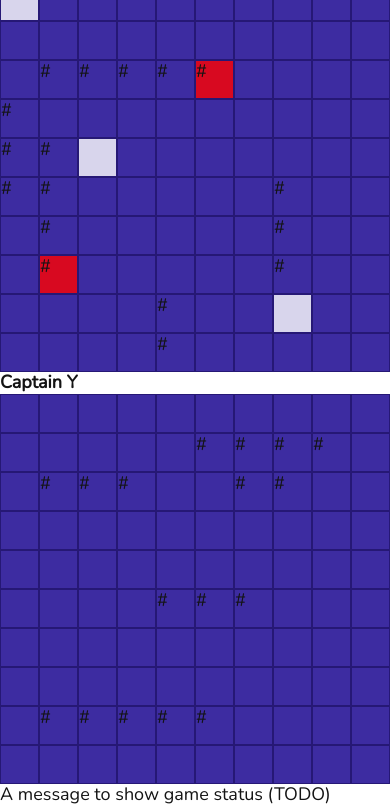
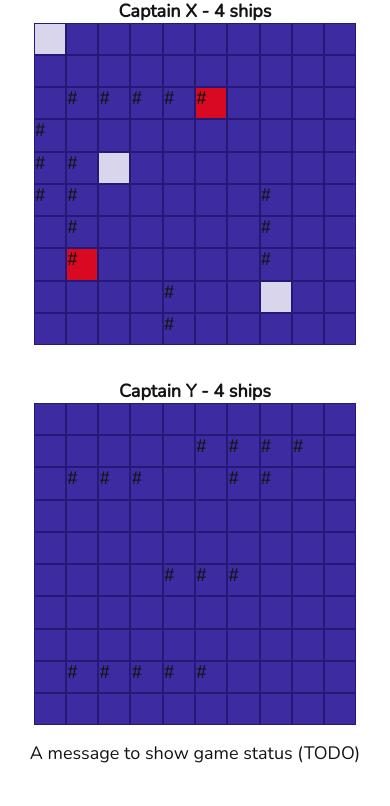
Before and after one commit to frarosset/battleship, a website built with webpack: page src/index.html in a window 390 px wide. Shown: the part 61-867 px from the top of the page. After the commit the page ends 844 px from the top, so only its background shows below. Built offline with nearby package versions, Linux system fonts and the light colour scheme.

Commit message:
Add some minor style to the game view page
The structural style of the page has been setup, too.
Now the two players gameboards occupy almost the most space available
(excluding padding, etc). This is also responsive, and moves the
arrangment of those boards based on the orientation of the screen.

```diff
--- a/src/index.css
+++ b/src/index.css
@@ -27,6 +27,9 @@
   /* Font sizes */
   --txt-fontsize: 18px;
   --txt-lineheight: 1.2;
+  --h1-fontsize: 1.2rem;
+  --player-h3-fontsize: 1rem;
+  --msg-fontsize: 1rem;
 
   /* Text clamping: number of lines */
   /* --max-lines: 4; */
@@ -39,6 +42,9 @@
   /* --radius-inner: 25px; */
 
   /*Margins, gaps and paddings (+widths)*/
+  --page-padding: 1rem;
+  --page-gap: 1rem;
+  --players-gap: 2rem;
 
   /* Images / icons size */
 
@@ -174,9 +180,83 @@ button {
   background: #555; /* color of the scroll thumb on hover */
 }
 
+/* Structural styles ----------------------------------------------------- */
+.game,
+.game__players-div,
+.game__player-div,
+.player {
+  display: flex;
+  flex-direction: column;
+  flex: 1;
+}
+
+@media only screen and (orientation: landscape) {
+  .game__players-div {
+    flex-direction: row;
+  }
+}
+
+.game,
+.game__players-div,
+.game__player-div,
+.player,
+.player__gameboard,
+.cell {
+  overflow: hidden;
+  min-height: 0;
+  min-width: 0;
+}
+
+.game__player-div {
+  width: 100%;
+  height: 100%;
+  justify-content: center;
+  /* border: 2px solid green; */
+}
+
+/* .player__gameboard { */
+/* border: 2px solid red; */
+/* } */
+
+.player {
+  justify-content: center;
+}
+
+.player__name-h3 {
+  text-align: center;
+}
+
+.gameboard {
+  max-height: 100%;
+  max-width: 100%;
+  margin: 0 auto;
+}
+
+/* Colors, dimensions and padding styles --------------------------------- */
+
+.game {
+  padding: var(--page-padding);
+  gap: var(--page-gap);
+}
+
+.game__players-div {
+  gap: var(--players-gap);
+}
+
+/* Custom Header style*/
+.header__h1 {
+  text-align: center;
+  font-size: var(--h1-fontsize);
+}
+
 /* Custom gameboard style */
 .gameboard {
   background-color: var(--gameboard-bg-col);
+}
+
+/* Custom player style */
+.player__name-h3 {
+  font-size: var(--player-h3-fontsize);
 }
 
 /* Custom cell style */
@@ -189,3 +269,10 @@ button {
 .cell.miss {
   background-color: var(--cell-miss-col);
 }
+
+/* Custom msg p style*/
+.game__msg-p {
+  text-align: center;
+  font-size: var(--msg-fontsize);
+  text-wrap: pretty;
+}
--- a/src/js-modules/dom/GameViewDom.js
+++ b/src/js-modules/dom/GameViewDom.js
@@ -5,6 +5,7 @@ import PlayerDom from "./PlayerDom.js";
 const blockName = "game";
 const cssClass = {
   playersDiv: "players-div",
+  playerDiv: "player-div",
   msgP: "msg-p",
 };
 const getCssClass = (element) => `${blockName}__${cssClass[element]}`;
@@ -32,7 +33,11 @@ function initGameViewDiv(player1Dom, player2Dom) {
   const header = initMainHeader();
 
   const playersDiv = initDiv(getCssClass("playersDiv"));
-  playersDiv.append(player1Dom.div, player2Dom.div);
+  const player1Div = initDiv(getCssClass("playerDiv"));
+  const player2Div = initDiv(getCssClass("playerDiv"));
+  player1Div.append(player1Dom.div);
+  player2Div.append(player2Dom.div);
+  playersDiv.append(player1Div, player2Div);
 
   const msgP = initGameMsg();
 
--- a/src/js-modules/dom/PlayerDom.js
+++ b/src/js-modules/dom/PlayerDom.js
@@ -4,6 +4,7 @@ import GameboardDom from "./GameboardDom.js";
 const blockName = "player";
 const cssClass = {
   nameH3: "name-h3",
+  gameboardCnt: "gameboard",
 };
 const getCssClass = (element) => `${blockName}__${cssClass[element]}`;
 
@@ -32,16 +33,24 @@ export default class PlayerDom {
 function initPlayerDiv(player) {
   const div = initDiv(blockName);
   const h3 = initNameDiv(player.name);
+
+  // const gameboardDom = new GameboardDom(player.gameboard);
+  // const gameboardDiv = gameboardDom.div;
+
+  // div.append(h3, gameboardDiv);
+
+  const gameboardCnt = initDiv(getCssClass("gameboardCnt"));
   const gameboardDom = new GameboardDom(player.gameboard);
   const gameboardDiv = gameboardDom.div;
+  gameboardCnt.append(gameboardDiv);
 
-  div.append(h3, gameboardDiv);
+  div.append(h3, gameboardCnt);
 
   return div;
 }
 
 function initNameDiv(name) {
   const h3 = initH3(getCssClass("nameH3"));
-  h3.textContent = name;
+  h3.textContent = `${name} - 4 ships`;
   return h3;
 }
```
